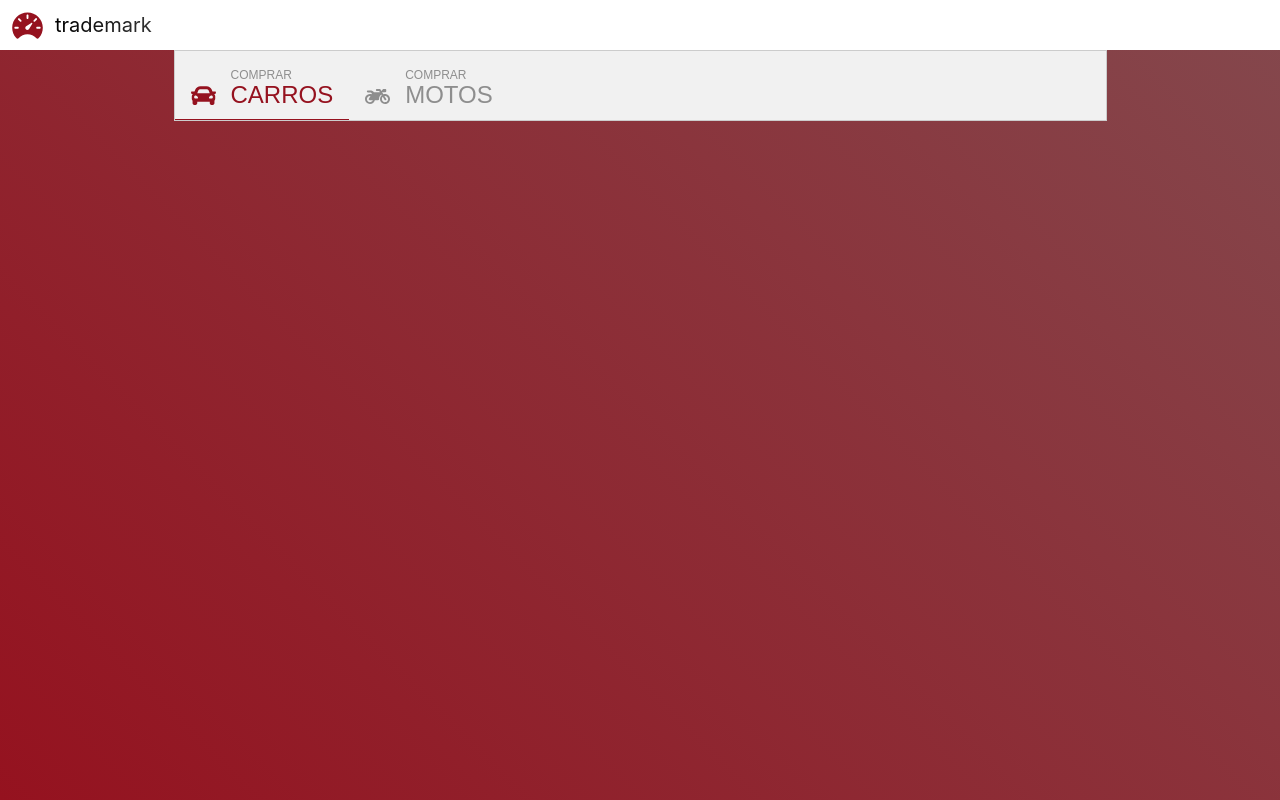
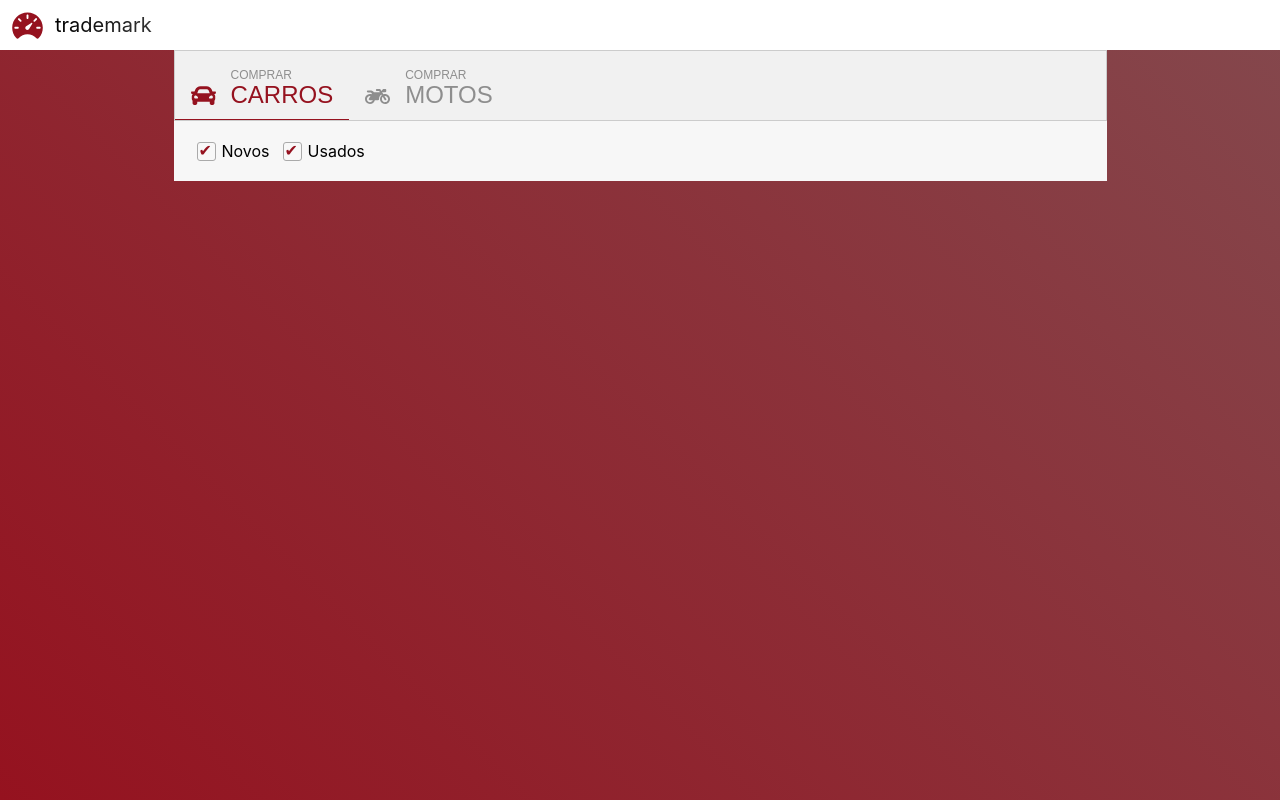
Before and after one commit to raphael-ferreira/responsive-form, a React (Vite) app: page /shop in a window 1280 px wide. Built offline with nearby package versions, Linux system fonts and the light colour scheme.

Commit message:
feat: added status type checkbox

```diff
--- a/src/App.tsx
+++ b/src/App.tsx
@@ -1,5 +1,5 @@
 import { BrowserRouter, Route, Routes } from 'react-router-dom'
-import { Header } from './components/Header'
+import { Header } from './components'
 import { Shop, Home, NotFound } from './pages'
 
 function App() {
--- /dev/null
+++ b/src/components/Checkbox/index.tsx
@@ -0,0 +1,21 @@
+import React from 'react'
+
+import { Container } from './styles'
+
+interface CheckboxProps extends React.ButtonHTMLAttributes<HTMLDivElement> {
+	label: string
+	checked: boolean
+}
+
+export const Checkbox: React.FC<CheckboxProps> = ({
+	label,
+	checked,
+	onChange,
+}) => {
+	return (
+		<Container onClick={onChange}>
+			<input type="checkbox" checked={checked} />
+			<label>{label}</label>
+		</Container>
+	)
+}
--- /dev/null
+++ b/src/components/Checkbox/styles.ts
@@ -0,0 +1,75 @@
+import styled from 'styled-components'
+
+export const Container = styled.div`
+	display: inline-block;
+
+	> input {
+		opacity: 0;
+	}
+
+	> input + label {
+		position: relative;
+		padding-left: 25px;
+		cursor: pointer;
+
+		&:before {
+			content: '';
+			position: absolute;
+			left: 0;
+			top: 1px;
+			width: 17px;
+			height: 17px;
+			border: 1px solid #aaa;
+			background: #f8f8f8;
+			border-radius: 3px;
+		}
+		&:after {
+			content: '✔';
+			position: absolute;
+			top: -1px;
+			left: 2px;
+			font-size: 16px;
+			color: var(--red-color);
+			transition: all 0.2s;
+		}
+	}
+
+	> input:not(:checked) + label {
+		&:after {
+			opacity: 0;
+			transform: scale(0);
+		}
+	}
+
+	> input:disabled:not(:checked) + label {
+		&:before {
+			box-shadow: none;
+			border-color: #bbb;
+			background-color: #ddd;
+		}
+	}
+
+	> input:checked + label {
+		&:after {
+			opacity: 1;
+			transform: scale(1);
+		}
+	}
+
+	> input:disabled:checked + label {
+		&:after {
+			color: #999;
+		}
+	}
+
+	> input:disabled + label {
+		color: #aaa;
+	}
+
+	> input:checked:focus + label,
+	input:not(:checked):focus + label {
+		&:before {
+			border: 1px dotted blue;
+		}
+	}
+`
--- a/src/components/index.tsx
+++ b/src/components/index.tsx
@@ -1 +1,3 @@
+export * from './Header'
 export * from './Tabs'
+export * from './Checkbox'
--- a/src/pages/Shop/index.tsx
+++ b/src/pages/Shop/index.tsx
@@ -1,10 +1,12 @@
 import React, { useState } from 'react'
-import { Tab, Tabs } from '../../components'
+import { Checkbox, Tab, Tabs } from '../../components'
 
-import { Container, CarIcon, MotorcycleIcon } from './styles'
+import { Container, CarIcon, MotorcycleIcon, Row } from './styles'
 
 export const Shop: React.FC = () => {
-	const [active, setActive] = useState('tabCars')
+	const [active, setActive] = useState<string>('tabCars')
+	const [isNew, setNew] = useState<boolean>(true)
+	const [isUsed, setUsed] = useState<boolean>(true)
 
 	return (
 		<Container>
@@ -24,6 +26,21 @@ export const Shop: React.FC = () => {
 					text="Comprar motos"
 				/>
 			</Tabs>
+
+			<form>
+				<Row>
+					<Checkbox
+						label="Novos"
+						checked={isNew}
+						onChange={() => setNew((e) => !e)}
+					/>
+					<Checkbox
+						label="Usados"
+						checked={isUsed}
+						onChange={() => setUsed((e) => !e)}
+					/>
+				</Row>
+			</form>
 		</Container>
 	)
 }
--- a/src/pages/Shop/styles.ts
+++ b/src/pages/Shop/styles.ts
@@ -4,7 +4,6 @@ import { FaCar, FaMotorcycle } from 'react-icons/fa'
 
 export const Container = styled.div`
 	width: 933px;
-	height: 50px;
 
 	background: #f7f7f7;
 `
@@ -15,9 +14,14 @@ export const CarIcon = styled(FaCar)`
 
 	margin-bottom: -3px;
 `
+
 export const MotorcycleIcon = styled(FaMotorcycle)`
 	width: 25px;
 	height: 25px;
 
 	margin-bottom: -4px;
 `
+
+export const Row = styled.div`
+	padding: 20px 10px;
+`
```
